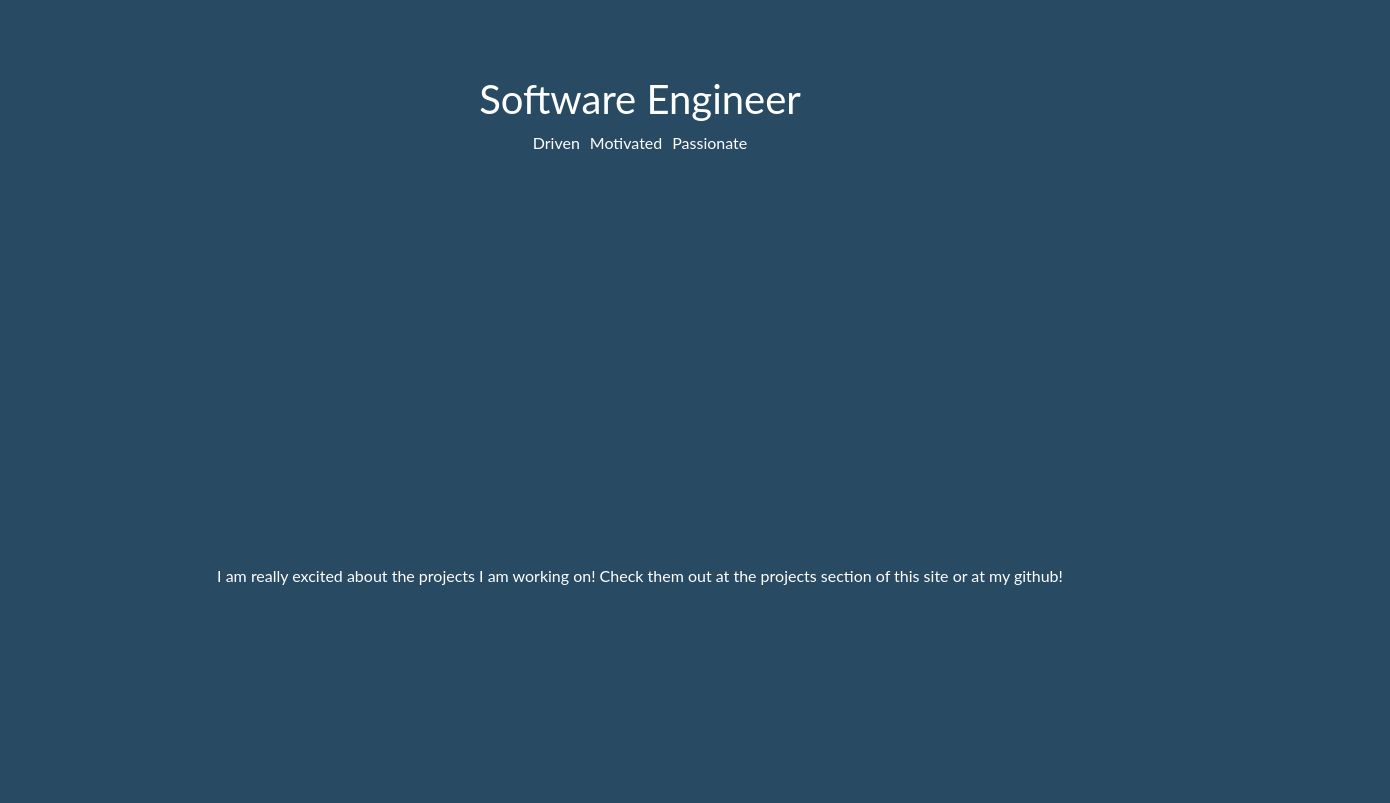
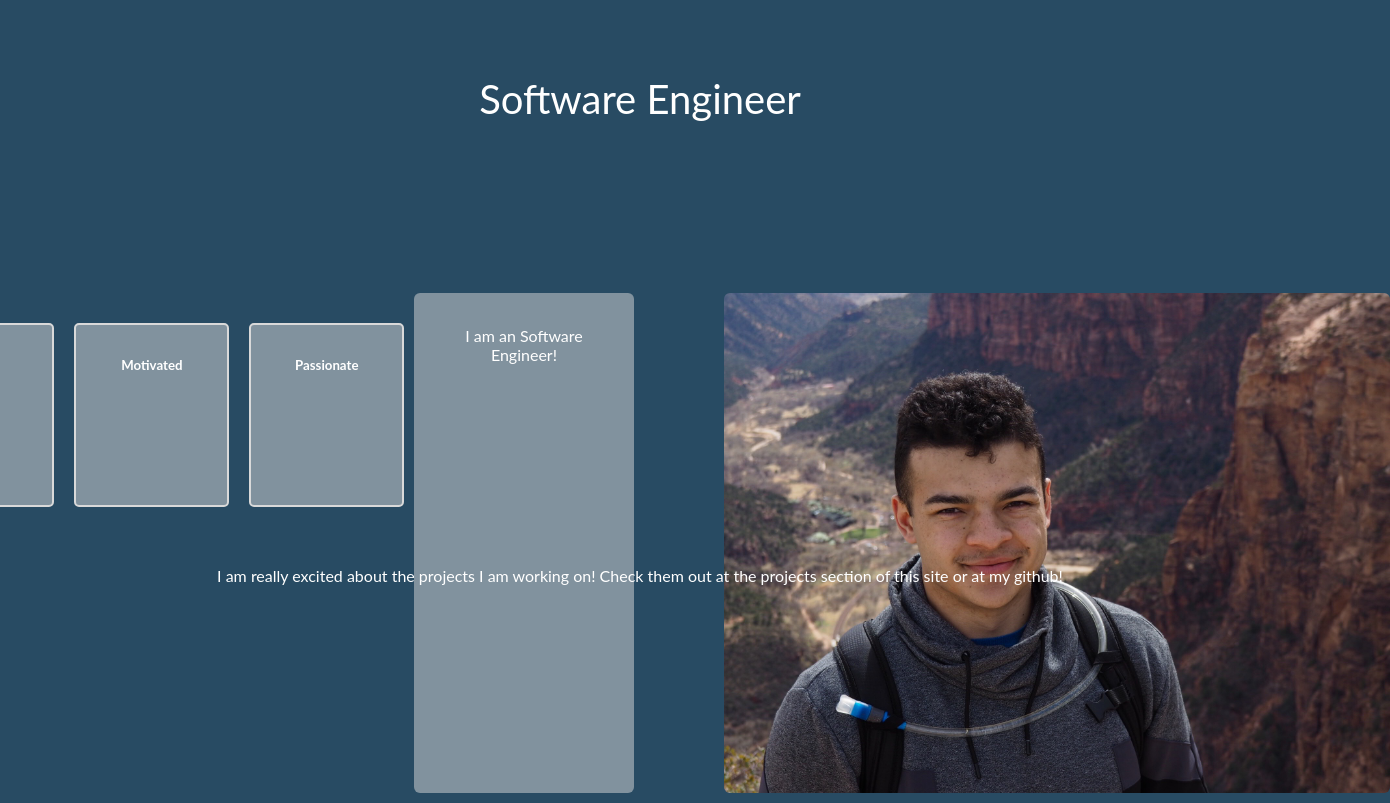
Before and after one commit to Maxwell-Clark/PortfolioWebsite, a Vue app: page / in a window 1280 px wide. Shown: the part 200-1003 px from the top of the page, 1390 px wide, since content can reach past the window. Before the commit the page ends 800 px from the top, so only its background shows below. Built offline with nearby package versions, Linux system fonts and the light colour scheme.

Commit message:
3/1/21 added photo and started the general layout of the home page.

```diff
--- a/src/views/Home.vue
+++ b/src/views/Home.vue
@@ -3,16 +3,21 @@
       <h2 id="name">Max Clark</h2>
       <p id="title">Software Engineer</p>
 
-      <div id="attributes">
-          <p>
-            Driven
-          </p>
-          <p>
-            Motivated
-          </p>
-          <p>
-            Passionate
-          </p>
+      <div class="image_and_attributes">
+        <div id="attributes">
+            <div class="attribute">
+              <h5>Driven</h5>
+            </div>
+            <div class="attribute">
+              <h5>Motivated</h5>
+            </div>
+            <div class="attribute">
+              <h5> Passionate</h5>
+            </div>
+            <div id="intro_paragraph">I am an Software Engineer!</div>
+        </div>
+
+            <img class="image" src="../assets/zion_photo.jpg" alt="">
       </div>
       <div class="footer">
         <p>I am really excited about the projects I am working on! Check them out at the projects section of this site or at my github!</p>
@@ -44,9 +49,49 @@ export default {
   color: white;
 }
 .footer {
-    position: absolute;
+  position: absolute;
   width: 100%;
   bottom: 10px;
+}
+
+#intro_paragraph {
+  border-width: 1px;
+  border-color: transparent;
+  border-style: solid;
+  border-radius: 6px;
+  background-color: #81929E;
+  padding: 2em;
+
+}
+
+.image_and_attributes {
+  display: flex;
+  flex-direction: row;
+  margin-top: 10em;
+  justify-content: center;
+}
+
+.image {
+  margin: 10px;
+  margin-left: 5em;
+  max-height: 500px;
+  border-width: 0px;
+  border-color: transparent;
+  border-style: solid;
+  border-radius: 6px;
+}
+
+.attribute {
+  margin: 10px;
+  margin-top: 30px;
+  padding: 10px;
+  height: 10em;
+  width: 10em;
+  border-width: 2px;
+  border-style: solid;
+  border-color: #D9D9D9;
+  border-radius: 5px;
+  background-color: #81929E;
 }
 
 p {
@@ -57,6 +102,7 @@ p {
   display: flex;
   flex-direction: row;
   justify-content: center;
+  padding: 10px;
 }
 .home {
 align-self: center;
```
Also changed, not shown: src/components/SidePanel.vue (deleted, +0 -84 lines), src/assets/zion_photo.jpg (added).
